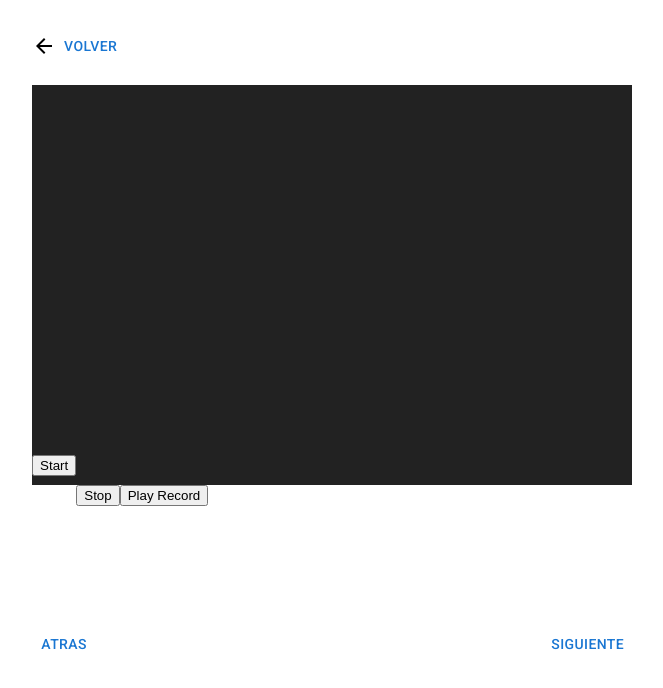
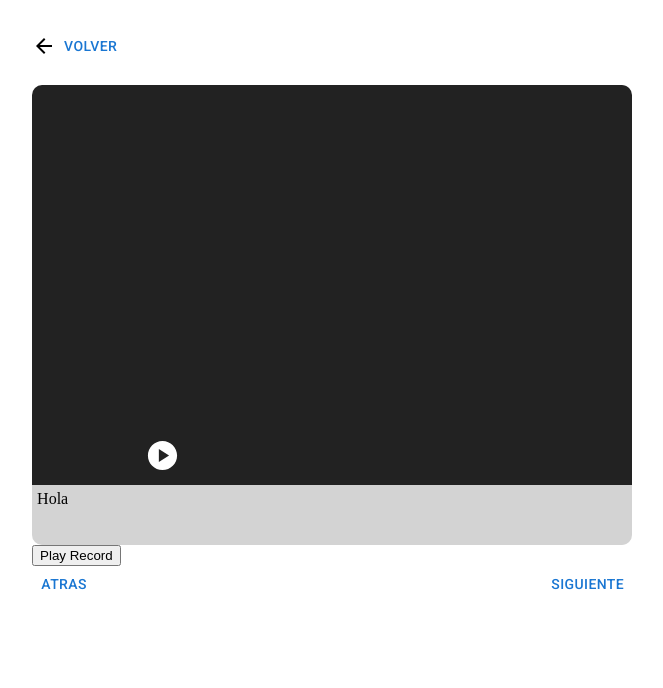
Before and after one commit to Zefirot/Reto-Frontend, a React (Create React App) app: page / in a window 1280 px wide. Shown: the top 688 px of the page, without its empty margins (393-1056 px from the left). Built offline with nearby package versions, Linux system fonts and the light colour scheme.

Commit message:
[Update] Modifico el componente media recorder para que ahora se muestre el tiempo y haya un boton rojo parpadeando cuando se encuentra grabando

```diff
--- a/src/components/MediaRecorder/MediaRecorder.css
+++ b/src/components/MediaRecorder/MediaRecorder.css
@@ -1,6 +1,7 @@
 video {
     vertical-align: top;
-
+    border-top-left-radius: 10px;
+    border-top-right-radius: 10px;
     width: 600px;
     height: 400px;
     background: #222;
@@ -14,7 +15,7 @@ video {
 }
 
 .containerButtonsLoop{
-    margin-top: 20%;
+    margin-top: 0;
     display: flex;
     justify-content: space-between;
 }
--- a/src/components/MediaRecorder/MediaRecorder.jsx
+++ b/src/components/MediaRecorder/MediaRecorder.jsx
@@ -1,11 +1,45 @@
-import React, { useRef } from 'react';
+import React, { useRef, useState } from 'react';
 import Button from '@mui/material/Button';
 import ArrowBackIcon from '@mui/icons-material/ArrowBack';
+import IconButton from '@mui/material/IconButton';
+import PlayCircleIcon from '@mui/icons-material/PlayCircle';
+import StopCircleIcon from '@mui/icons-material/StopCircle';
+import ReplayCircleFilledIcon from '@mui/icons-material/ReplayCircleFilled';
+import FiberManualRecordIcon from '@mui/icons-material/FiberManualRecord';
 
-export default function RecordWindow() {
-  let mediaRecorder;
-  let recordedBlobs;
-  const myContainer = useRef();
+const buttonStyle = {
+  'color': 'white',
+  'position': 'absolute',
+  'top': '430px',
+  'left': '530px',
+  'width': '50px',
+  'height': '50px'
+}
+
+const textTimeVideoStyle = {
+  'color': 'white',
+  'position': 'absolute',
+  'top': '80px',
+  'left': '1000px',
+  'width': '50px',
+  'height': '50px'
+}
+
+const redButtonRecordingStyle = {
+  'color': 'red',
+  'position': 'absolute',
+  'top': '90px',
+  'left': '1050px',
+}
+
+let mediaRecorder;
+let recordedBlobs;
+let idInterval;
+export default function RecordWindow({ question }) {
+
+  const [videoState, setVideoState] = useState("Start");
+  const videoRef = useRef();
+  const [timeVideo, setTimeVideo] = useState(0);
 
   const webCamOn = async () => {
     const constraints = { audio: true, video: true };
@@ -14,8 +48,8 @@ export default function RecordWindow() {
       const stream = await navigator.mediaDevices.getUserMedia(constraints);
       window.stream = stream;
 
-      myContainer.current.srcObject = stream;
-      myContainer.current.play()
+      videoRef.current.srcObject = stream;
+      videoRef.current.play()
 
     } catch (e) {
       console.error('navigator.getUserMedia error:', e);
@@ -23,9 +57,26 @@ export default function RecordWindow() {
   };
 
   const startRecording = async () => {
-    await webCamOn()
+    await webCamOn();
 
     recordedBlobs = [];
+
+
+    let timeVar = 0
+    idInterval = setInterval(() => {
+      setTimeVideo(timeVar)
+
+      timeVar++;
+      if (timeVar >= 120){
+        clearInterval(idInterval);
+        stopRecording();
+      }
+
+      console.log(timeVar)
+
+
+
+    },1000);
 
     try {
       mediaRecorder = new MediaRecorder(window.stream);
@@ -42,10 +93,15 @@ export default function RecordWindow() {
     mediaRecorder.ondataavailable = handleDataAvailable;
     mediaRecorder.start();
     console.log('MediaRecorder started', mediaRecorder);
+    setVideoState("Stop");
   }
 
   const stopRecording = () => {
+    clearInterval(idInterval);
+    setTimeVideo(0);
+    videoRef.current.srcObject = null; //Se limpia la pantalla
     mediaRecorder.stop();
+    setVideoState("RePlay");
   }
 
   const handleDataAvailable = (event) => {
@@ -56,12 +112,33 @@ export default function RecordWindow() {
 
   const playVideo = () => {
     const superBuffer = new Blob(recordedBlobs);
-    myContainer.current.src = null;
-    myContainer.current.srcObject = null;
-    myContainer.current.src = window.URL.createObjectURL(superBuffer);
-    myContainer.current.controls = true;
-    myContainer.current.play();
+    videoRef.current.src = null;
+    videoRef.current.srcObject = null;
+    videoRef.current.src = window.URL.createObjectURL(superBuffer);
+    videoRef.current.controls = true;
+    videoRef.current.play();
   }
+
+  const time_convert = (num) =>{
+  var hours = Math.floor(num / 60);
+  var minutes = num % 60;
+  return "0"+hours + ":" + minutes;
+}
+
+  const videoButtonStart = (
+    <IconButton size="large" sx={buttonStyle} onClick={startRecording}>
+      <PlayCircleIcon fontSize="large" />
+    </IconButton>);
+
+  const videoButtonStop = (
+    <IconButton size="large" sx={buttonStyle} onClick={stopRecording}>
+      <StopCircleIcon fontSize="large" />
+    </IconButton>)
+
+  const videoButtonReplay = (
+    <IconButton size="large" sx={buttonStyle} onClick={startRecording}>
+      <ReplayCircleFilledIcon fontSize="large" />
+    </IconButton>)
 
   return (
     <div className='conteinerVideo'>
@@ -69,11 +146,19 @@ export default function RecordWindow() {
         <ArrowBackIcon />
         <Button id='buttonBack' >Volver</Button>
       </div>
-      <div className='contianerVideoWithDetails'>
-        <video ref={myContainer} duration="5"></video>
+      <div >
+        <video ref={videoRef} ></video>
+        <div className='questionConteiner'>
+          <p className='textQuestion'>Hola</p>
+        </div>
+        {videoState === "Start" && videoButtonStart}
 
-        <button id='buttonStartRecording' onClick={startRecording} >Start</button>
-        <button onClick={stopRecording}>Stop</button>
+        {videoState === "Stop" && videoButtonStop}
+        {videoState === "Stop" &&<p style={textTimeVideoStyle}>{String(time_convert(timeVideo))}</p>}
+        {videoState === "Stop" &&timeVideo%2===0 && <FiberManualRecordIcon sx={redButtonRecordingStyle} />}
+
+        {videoState === "RePlay" && videoButtonReplay}
+
         <button onClick={playVideo}>Play Record</button>
       </div>
 
```
